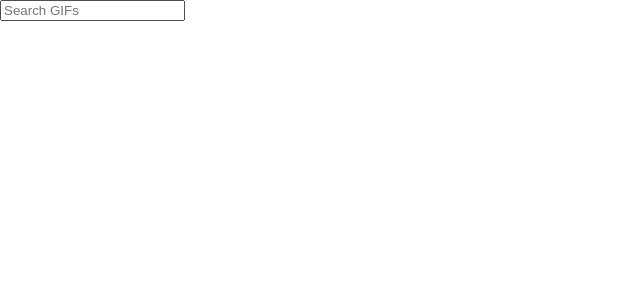
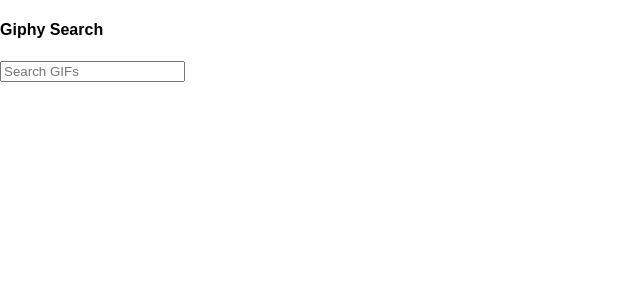
Before and after one commit to Vanals/Gif-Hunter, a React (Create React App) app: page / in a window 1280 px wide. Shown: the top 300 px of the page, without its empty margins (0-640 px from the left). Built offline with nearby package versions, Linux system fonts and the light colour scheme.

Commit message:
Add Giphy search written

```diff
--- a/src/App.js
+++ b/src/App.js
@@ -31,6 +31,7 @@
   render() {
     return (
       <div>
+        <h4>Giphy Search</h4>
         <SearchBar fetchGiphy={this.fetchGiphy}/>
         {this.state.gifs}
       </div>
```
